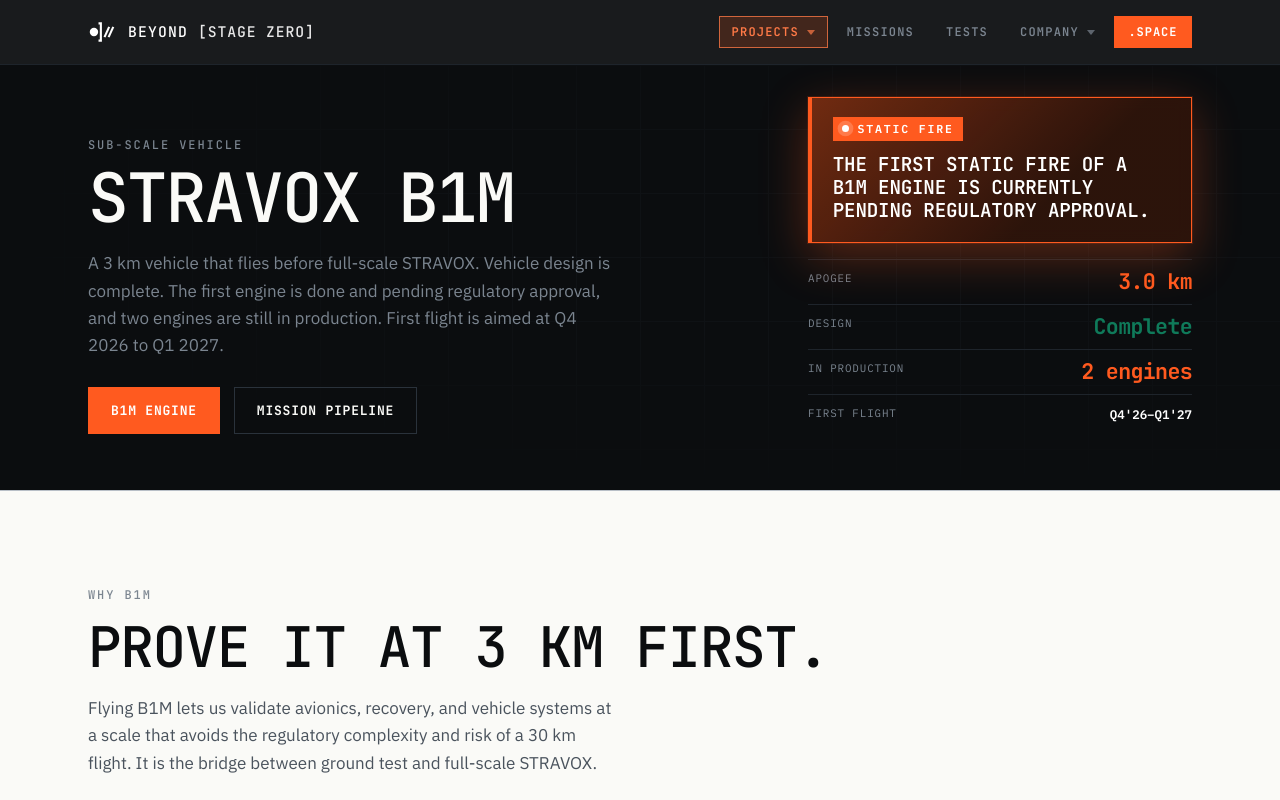
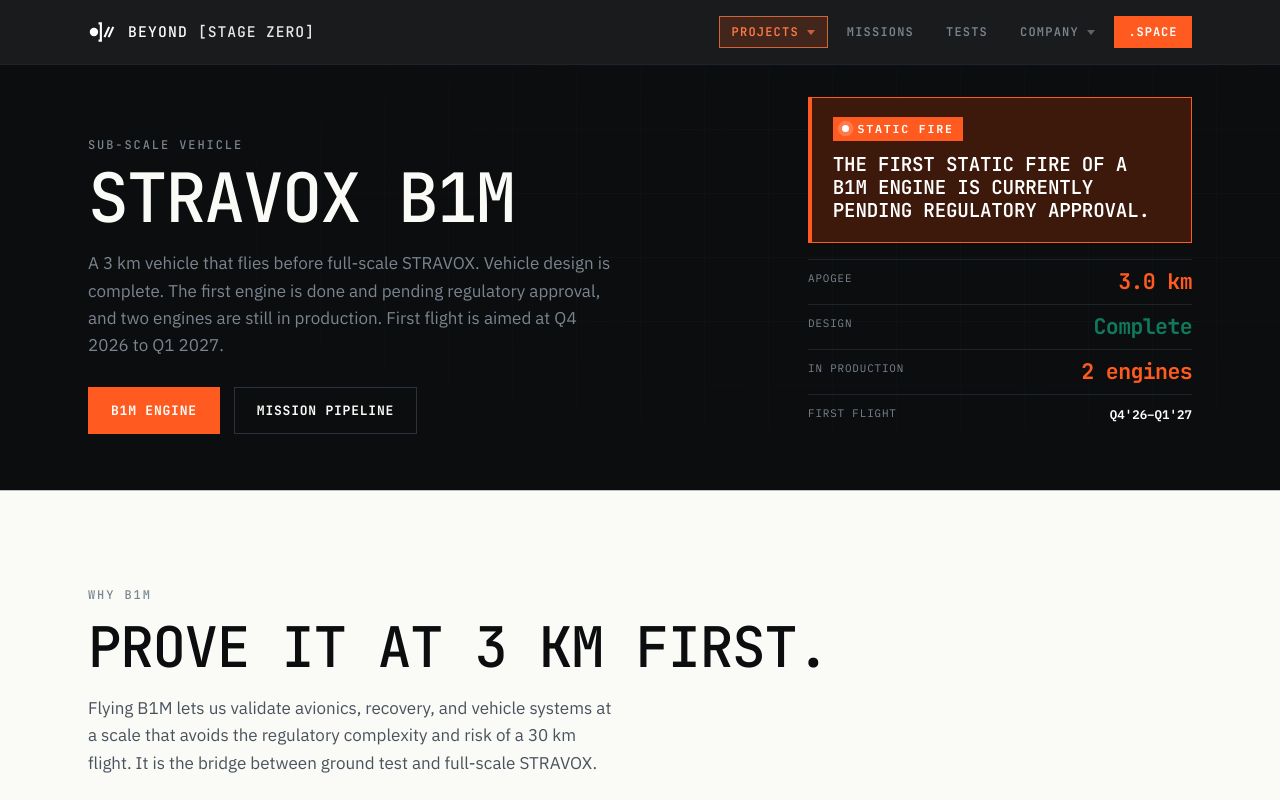
Before and after one commit to willg7856/bsz, a React (Vite) app: page /b1m in a window 1280 px wide. Shown: the top 800 px of the page. Built offline with nearby package versions, Linux system fonts and the light colour scheme.

Commit message:
Make the header notice a flat, slightly see-through colour with no glow.
Co-Authored-By: Claude Opus 5.5 <noreply@anthropic.com>
Claude-Session: https://claude.ai/code/session_01Nbw1qkAxFPCv8P9ino9dyk

```diff
--- a/src/index.css
+++ b/src/index.css
@@ -1642,14 +1642,9 @@ h1, h2, h3, h4, p { margin: 0; }
   right: max(var(--container-pad), calc((100% - var(--container-max)) / 2 + var(--container-pad)));
   width: min(24rem, 40%);
   padding: 1.15rem 1.3rem 1.25rem;
-  background:
-    linear-gradient(135deg, rgba(255, 90, 31, 0.42), rgba(255, 90, 31, 0.14) 65%),
-    rgba(10, 8, 7, 0.82);
+  background: rgba(74, 28, 12, 0.8);
   border: 1px solid var(--ignition-500);
   border-left-width: 4px;
-  box-shadow: 0 0 0 1px rgba(255, 90, 31, 0.15), 0 14px 48px rgba(255, 90, 31, 0.32);
-  backdrop-filter: blur(8px);
-  -webkit-backdrop-filter: blur(8px);
 }
 .hero-notice-label {
   display: inline-flex;
```
